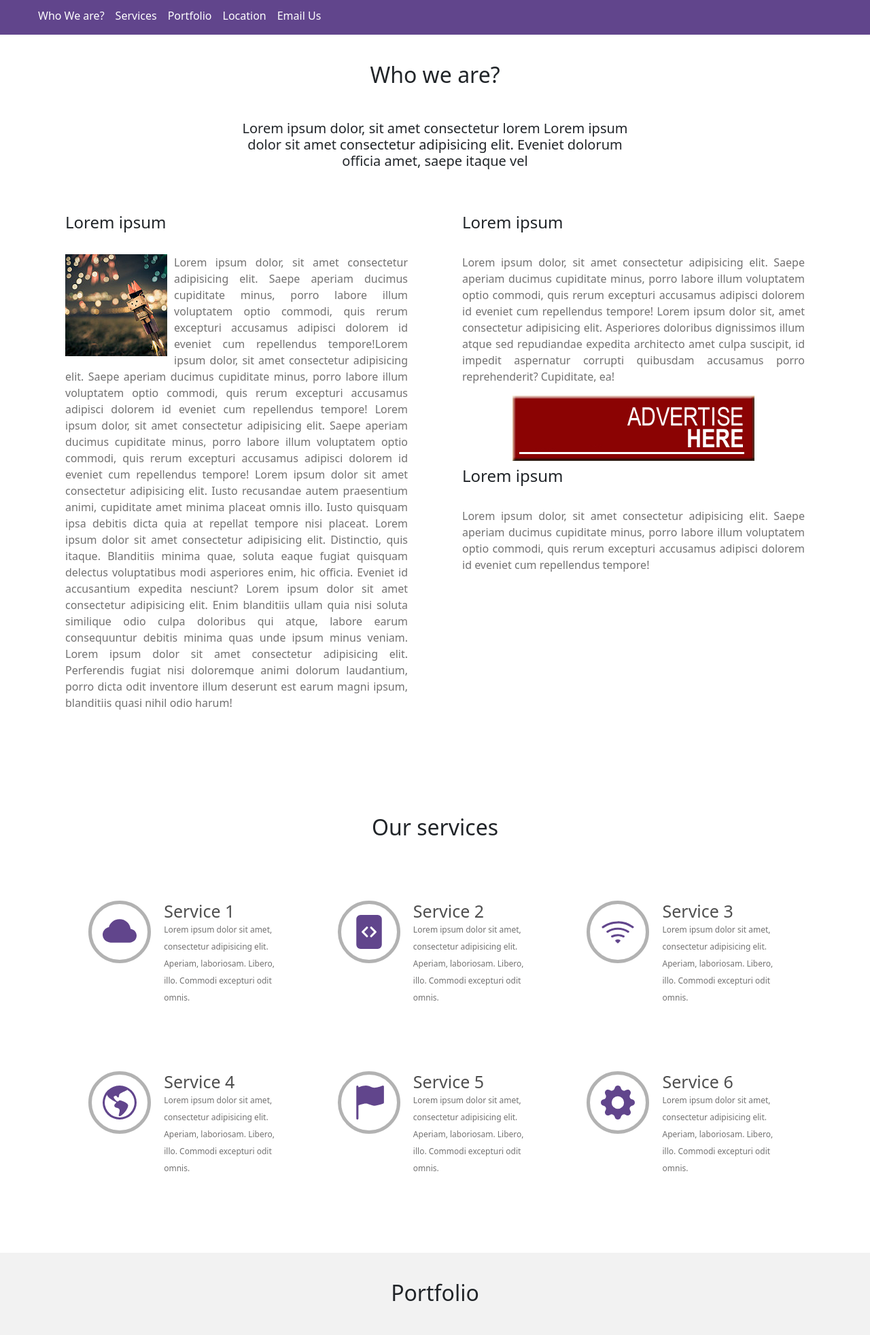
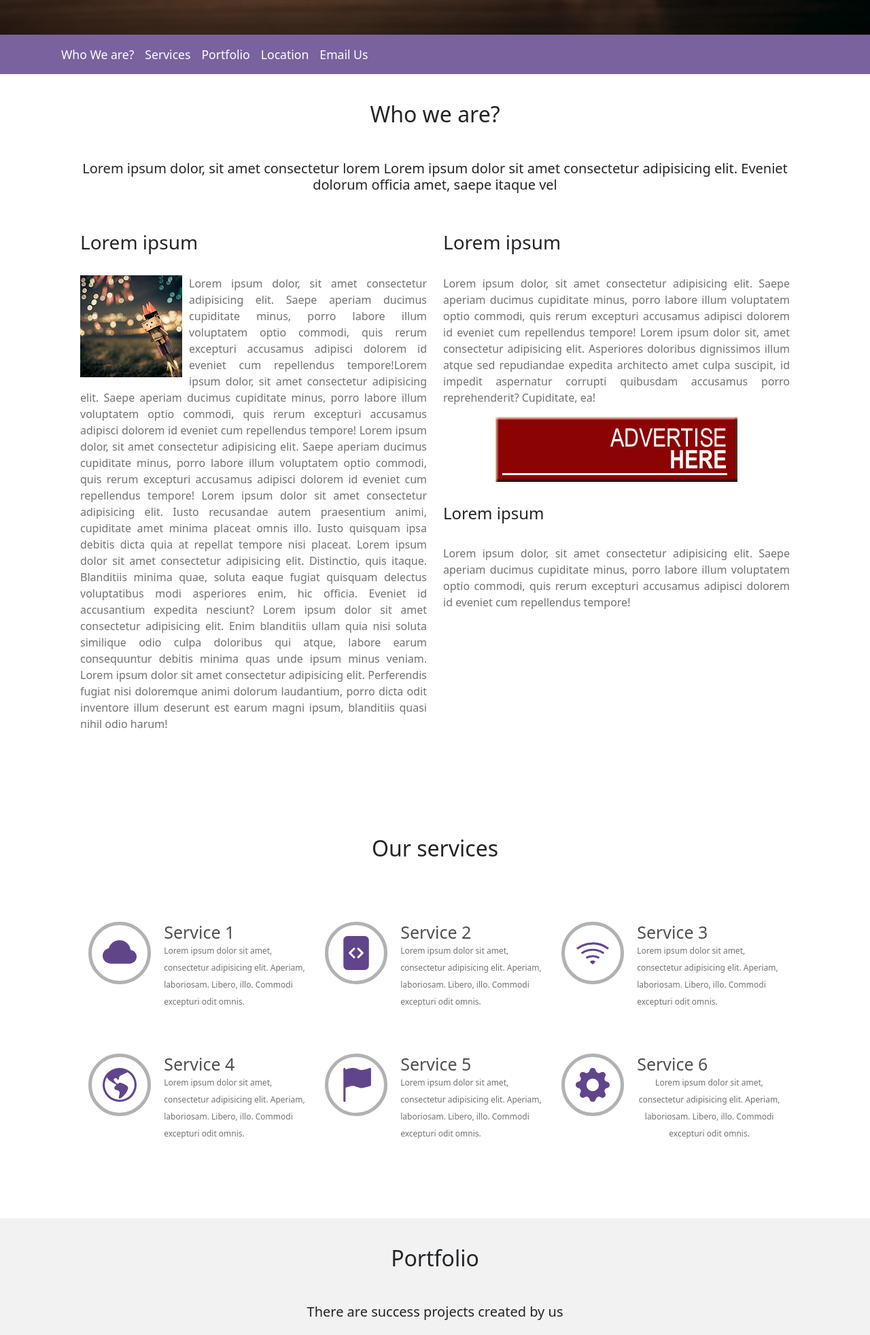
Before and after one commit to xpilasi/entregable_lasalle_grupo_8, a plain HTML site: page index.html in a window 1280 px wide. Shown: the part 309-2273 px from the top of the page at 68% size. Drawn offline with nearby package versions, Linux system fonts and the light colour scheme.

Commit message:
add boostrap classes to proyect

```diff
--- a/index.html
+++ b/index.html
@@ -14,52 +14,49 @@
 <body>
     <header>
         <h1>My Bussines WebPage</h1>
-        <!-- <nav class="menu">
-            <ul>
-                <li class="li_menu">Who We are?</li>
-                <li class="li_menu">Services</li>
-                <li class="li_menu">Portfolio</li>
-                <li class="li_menu">Location</li>
-                <li class="li_menu">Email Us</li>
-            </ul>
-        </nav> -->
+    </header>
 
-        <nav class="navbar navbar-expand-lg menu">
-            <div class="container-fluid px-5">
-                <button class="navbar-toggler" type="button" data-bs-toggle="collapse"
-                    data-bs-target="#navbarNavAltMarkup" aria-controls="navbarNavAltMarkup" aria-expanded="false"
-                    aria-label="Toggle navigation">
+    <nav class="navbar navbar-expand-lg bg-body-tertiary" style="background-color:#7a629e">
+        <div class="container-md">
+            <button class="navbar-toggler" type="button" data-bs-toggle="collapse" data-bs-target="#navbarNav"
+                aria-controls="navbarNav" aria-expanded="false" aria-label="Toggle navigation">
                 <span class="navbar-toggler-icon"></span>
             </button>
-                <div class="collapse navbar-collapse" id="navbarNavAltMarkup">
-                    <div class="navbar-nav">
+            <div class="collapse navbar-collapse" id="navbarNav">
+                <ul class="navbar-nav">
+                    <li class="nav-item">
                         <a class="nav-link" href="#">Who We are?</a>
+                    </li>
+                    <li class="nav-item">
                         <a class="nav-link" href="#">Services</a>
+                    </li>
+                    <li class="nav-item">
                         <a class="nav-link" href="#">Portfolio</a>
+                    </li>
+                    <li class="nav-item">
                         <a class="nav-link" href="#">Location</a>
+                    </li>
+                    <li class="nav-item">
                         <a class="nav-link" href="#">Email Us</a>
+                    </li>
+                </ul>
             </div>
         </div>
-            </div>
-            </div>
+    </nav>
 
-        </nav>
-    </header>
-
-
-    <section class="who_we_are container-fluid px-5">
+    <section class="who_we_are container-md px-5">
         <h2>Who we are?</h2>
         <article>
-            <h3 class="h5">Lorem ipsum dolor, sit amet consectetur lorem Lorem ipsum dolor sit amet consectetur
+            <h3 class="h5 text-center">Lorem ipsum dolor, sit amet consectetur lorem Lorem ipsum dolor sit amet
+                consectetur
                 adipisicing elit. Eveniet dolorum officia amet, saepe itaque vel</h3>
         </article>
 
-        <div class="grid row-gap-0 p-5">
+        <div class="py-5 row">
 
-            <article>
+            <article class="col-12 col-md-6">
 
-                <h3></h3>
-                <h4 class="pb-4">Lorem ipsum</h4>
+                <h3 class="pb-4 text-start">Lorem ipsum</h3>
                 <img class="img_who_we_are" src="Material_Entregable1/img/1.jpg" alt="desc 1">
                 <p class="p_who_we_are">Lorem ipsum dolor, sit amet consectetur adipisicing elit. Saepe aperiam ducimus
                     cupiditate minus, porro labore illum voluptatem optio commodi, quis rerum excepturi accusamus
@@ -79,10 +76,9 @@
                     animi dolorum laudantium, porro dicta odit inventore illum deserunt est earum magni ipsum,
                     blanditiis quasi nihil odio harum!</p>
             </article>
-            <section>
+            <section class="col-12 col-md-6">
                 <article">
-                    <h3></h3>
-                    <h4 class="pb-4">Lorem ipsum</h4>
+                    <h3 class="pb-4 text-start">Lorem ipsum</h3>
                     <p class="p_who_we_are">Lorem ipsum dolor, sit amet consectetur adipisicing elit. Saepe aperiam
                         ducimus
                         cupiditate minus, porro labore illum voluptatem optio commodi, quis rerum excepturi accusamus
@@ -95,9 +91,9 @@
                             <img class="img_ad" src="Material_Entregable1/img/ad.png" alt="desc 1">
                         </a></aside>
                     </article>
-                    <article>
+                    <article class="pt-4">
                         <h3></h3>
-                        <h4 class="pb-4">Lorem ipsum</h4>
+                        <h4 class="pb-4 text-start">Lorem ipsum</h4>
                         <p class="p_who_we_are">Lorem ipsum dolor, sit amet consectetur adipisicing elit. Saepe aperiam
                             ducimus
                             cupiditate minus, porro labore illum voluptatem optio commodi, quis rerum excepturi
@@ -108,19 +104,13 @@
         </div>
 
 
-
-
-
-
-
-
     </section>
 
     <section class="our_services container-md py-4 py-md-5">
         <div class="container-fluid px-5"></div>
         <h2 class="mb-0">Our services</h2>
-        <div class="grid p-5">
-            <article class="art_our_services col">
+        <div class="row row-gap-5 p-5">
+            <article class="art_our_services col-12  col-sm-6 col-md-6 col-lg-4">
                 <div> <svg xmlns="http://www.w3.org/2000/svg" width="50" height="50" fill="#61458C"
                         class="bi bi-cloud-fill" viewBox="0 0 16 16">
                         <path
@@ -134,7 +124,7 @@
                 </div>
 
             </article>
-            <article class="art_our_services col">
+            <article class="art_our_services col-12  col-sm-6 col-md-6 col-lg-4">
                 <div> <svg xmlns="http://www.w3.org/2000/svg" width="50" height="50" fill="#61458C"
                         class="bi bi-file-code-fill" viewBox="0 0 16 16">
                         <path
@@ -148,7 +138,7 @@
                 </div>
 
             </article>
-            <article class="art_our_services col">
+            <article class="art_our_services col-12  col-sm-6 col-md-6 col-lg-4">
                 <div> <svg xmlns="http://www.w3.org/2000/svg" width="50" height="50" fill="#61458C" class="bi bi-wifi"
                         viewBox="0 0 16 16">
                         <path
@@ -164,7 +154,7 @@
                 </div>
 
             </article>
-            <article class="art_our_services col">
+            <article class="art_our_services col-12  col-sm-6 col-md-6 col-lg-4">
                 <div> <svg xmlns="http://www.w3.org/2000/svg" width="50" height="50" fill="#61458C"
                         class="bi bi-globe-americas" viewBox="0 0 16 16">
                         <path
@@ -178,7 +168,7 @@
                 </div>
 
             </article>
-            <article class="art_our_services col">
+            <article class="art_our_services col-12  col-sm-6 col-md-6 col-lg-4">
                 <div> <svg xmlns="http://www.w3.org/2000/svg" width="50" height="50" fill="#61458C"
                         class="bi bi-flag-fill" viewBox="0 0 16 16">
                         <path
@@ -192,7 +182,7 @@
                 </div>
 
             </article>
-            <article class="art_our_services col">
+            <article class="art_our_services col-12  col-sm-6 col-md-6 col-lg-4">
                 <div> <svg xmlns="http://www.w3.org/2000/svg" width="50" height="50" fill="#61458C"
                         class="bi bi-gear-fill" viewBox="0 0 16 16">
                         <path
@@ -200,7 +190,8 @@
                     </svg></div>
                 <div>
                     <h3 class="h3_our_services">Service 6</h3>
-                    <p class="p_our_services">Lorem ipsum dolor sit amet, consectetur adipisicing elit. Aperiam,
+                    <p class="p_our_services text-center">Lorem ipsum dolor sit amet, consectetur adipisicing elit.
+                        Aperiam,
                         laboriosam.
                         Libero, illo. Commodi excepturi odit omnis.</p>
                 </div>
@@ -213,20 +204,29 @@
     </section>
 
     <section class="portfolio">
-        <div class="px-5">
+        <div class="container-md px-5 px-md-5">
             <h2>Portfolio</h2>
-            <article>
-                <h3 class="h5">There are success projects created buy us</h3>
-                <figure class="grid py-5">
-                    <img class="img img_rotate " src="Material_Entregable1/img/2.jpg" alt="desc 1">
-                    <img class="img img_rotate " src="Material_Entregable1/img/3.jpg" alt="desc 1">
-                    <img class="img img_rotate " src="Material_Entregable1/img/4.jpg" alt="desc 1">
-                    <img class="img img_rotate " src="Material_Entregable1/img/5.jpg" alt="desc 1">
-                    <img class="img img_circle " src="Material_Entregable1/img/6.jpg" alt="desc 1">
-                    <img class="img img_rotate " src="Material_Entregable1/img/7.jpg" alt="desc 1">
-                    <img class="img img_rotate " src="Material_Entregable1/img/8.jpg" alt="desc 1">
-                    <img class="img img_rotate " src="Material_Entregable1/img/9.jpg" alt="desc 1">
-                    <img class="img img_rotate " src="Material_Entregable1/img/10.jpg" alt="desc 1">
+            <article class="px-md-5">
+                <h3 class="h5 text-center">There are success projects created by us</h3>
+                <figure class="row row-gap-4 p-5">
+                    <img class="img img_rotate col-12 col-md-6 col-lg-4" src="Material_Entregable1/img/2.jpg"
+                        alt="desc 1">
+                    <img class="img img_rotate col-12 col-md-6 col-lg-4" src="Material_Entregable1/img/3.jpg"
+                        alt="desc 1">
+                    <img class="img img_rotate col-12 col-md-6 col-lg-4" src="Material_Entregable1/img/4.jpg"
+                        alt="desc 1">
+                    <img class="img img_rotate col-12 col-md-6 col-lg-4" src="Material_Entregable1/img/5.jpg"
+                        alt="desc 1">
+                    <img class="img img_circle col-12 col-md-6 col-lg-4" src="Material_Entregable1/img/6.jpg"
+                        alt="desc 1">
+                    <img class="img img_rotate col-12 col-md-6 col-lg-4" src="Material_Entregable1/img/7.jpg"
+                        alt="desc 1">
+                    <img class="img img_rotate col-12 col-md-6 col-lg-4" src="Material_Entregable1/img/8.jpg"
+                        alt="desc 1">
+                    <img class="img img_rotate col-12 col-md-6 col-lg-4" src="Material_Entregable1/img/9.jpg"
+                        alt="desc 1">
+                    <img class="img img_rotate col-12 col-md-6 col-lg-4 " src="Material_Entregable1/img/10.jpg"
+                        alt="desc 1">
                 </figure>
 
 
@@ -236,7 +236,7 @@
 
     <section class="py-5">
         <h2>Location</h2>
-        <h3 class="h5">You can find us</h3>
+        <h3 class="h5 text-center">You can find us</h3>
 
 
         <article class="d-flex flex-column flex-md-row justify-content-center align-items-center py-5">
--- a/style_landing.css
+++ b/style_landing.css
@@ -16,6 +16,15 @@ header {
     background: url('Material_Entregable1/img/header.jpg') no-repeat center -100px / cover;
     background-size: 100% 500px;
     height: 360px;
+}
+
+body .navbar {
+    background-color: #7a629e !important;
+}
+
+body .nav-link {
+    color: white;
+    font-size: 1.1rem;
 }
 
 
@@ -93,21 +102,6 @@ h2 {
     margin-top: 0;
     margin-bottom: 0;
     padding-block: 40px;
-
-
-}
-
-h3 {
-    /* background-color: rgb(38, 181, 119); */
-    text-align: center;
-    font-weight: 300;
-    font-size: medium;
-    padding-left: 25%;
-    padding-right: 25%;
-    margin-left: auto;
-    margin-right: auto;
-    margin-top: 0;
-    margin-bottom: 50px;
 
 
 }
```
Lines whose indentation alone changed are shown as unchanged.
